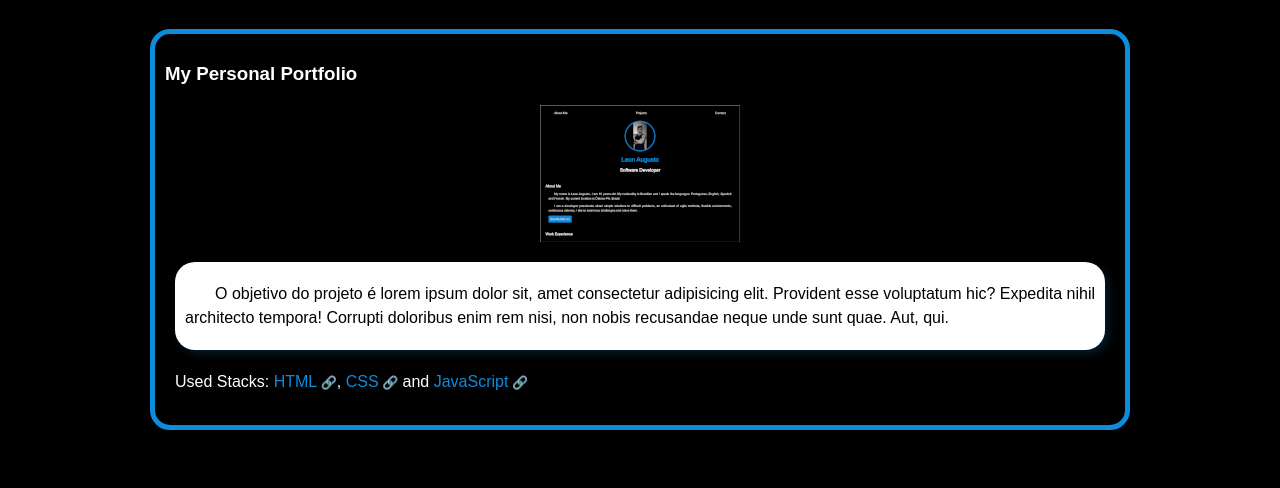
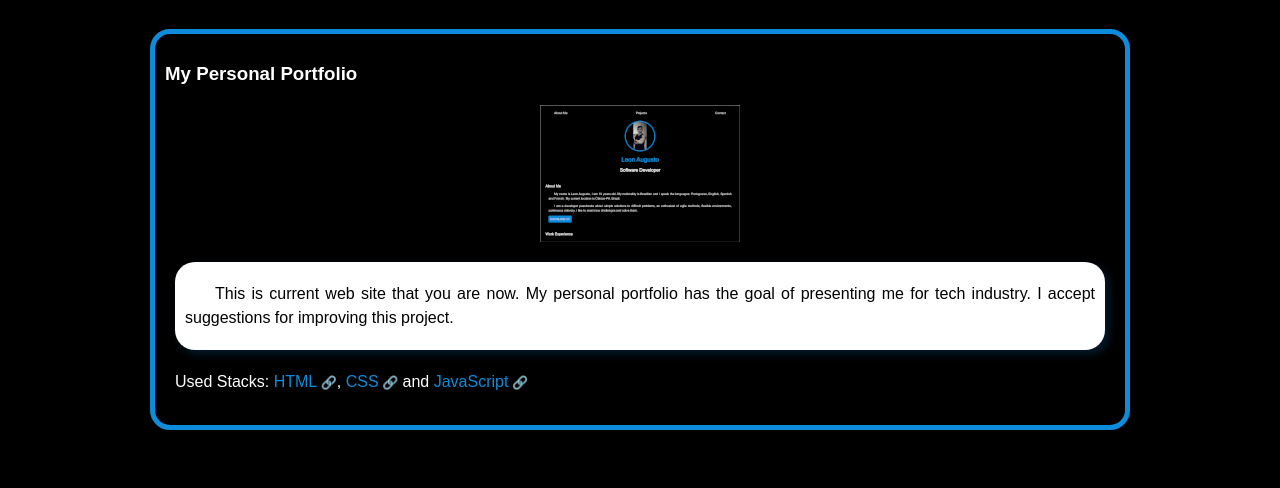
Before and after one commit to leon-augusto/my-portfolio, a plain HTML site: page projects.html in a window 1280 px wide. Both pictures are taken after a click on the element "My Personal Portfolio". Shown: the part 195-683 px from the top of the page. Drawn offline with Linux system fonts and the light colour scheme.

Commit message:
fix: added the right text in section of projects

```diff
--- a/projects.html
+++ b/projects.html
@@ -38,7 +38,7 @@
 
 
             <div class="goal">
-                <p>O objetivo do projeto é lorem ipsum dolor sit, amet consectetur adipisicing elit. Provident esse voluptatum hic? Expedita nihil architecto tempora! Corrupti doloribus enim rem nisi, non nobis recusandae neque unde sunt quae. Aut, qui.</p>
+                <p>This is current web site that you are now. My personal portfolio has the goal of presenting me for tech industry. I accept suggestions for improving this project.</p>
             </div>
 
             <div class="techs-acess">
```
